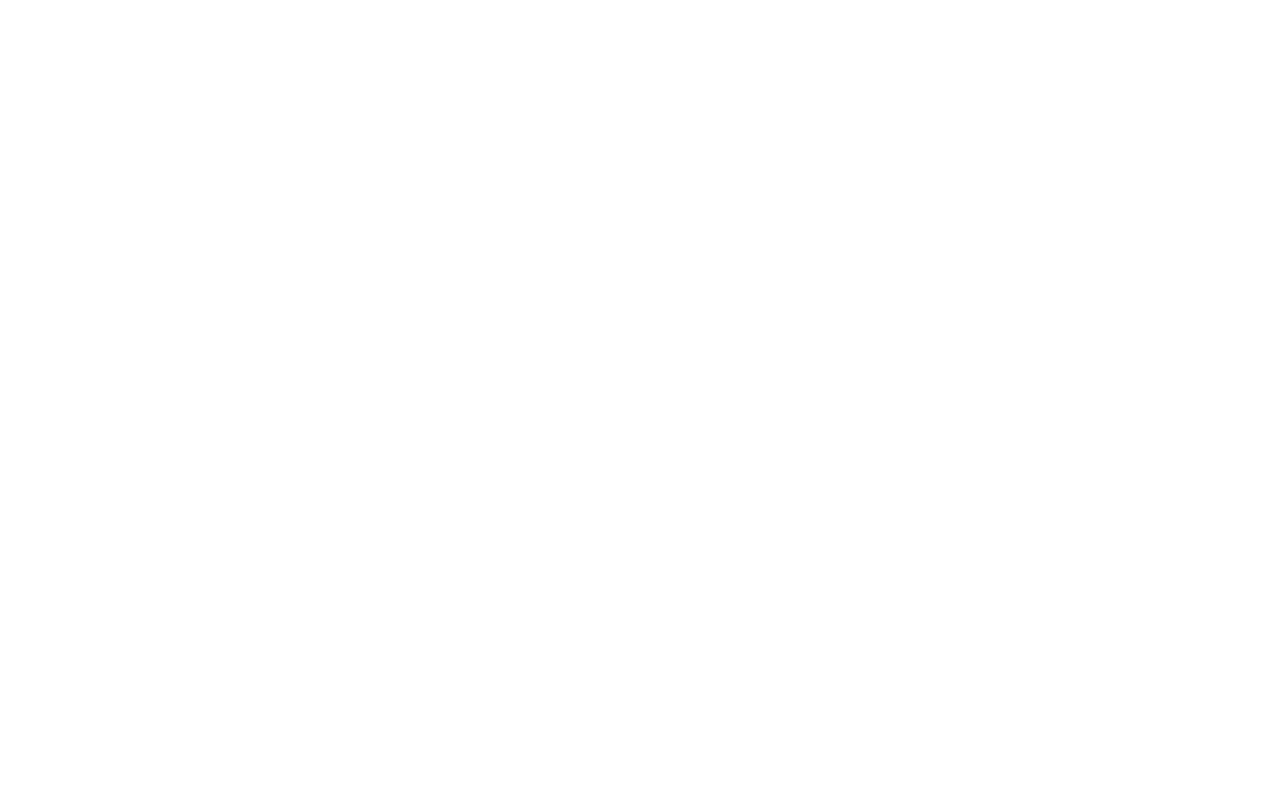
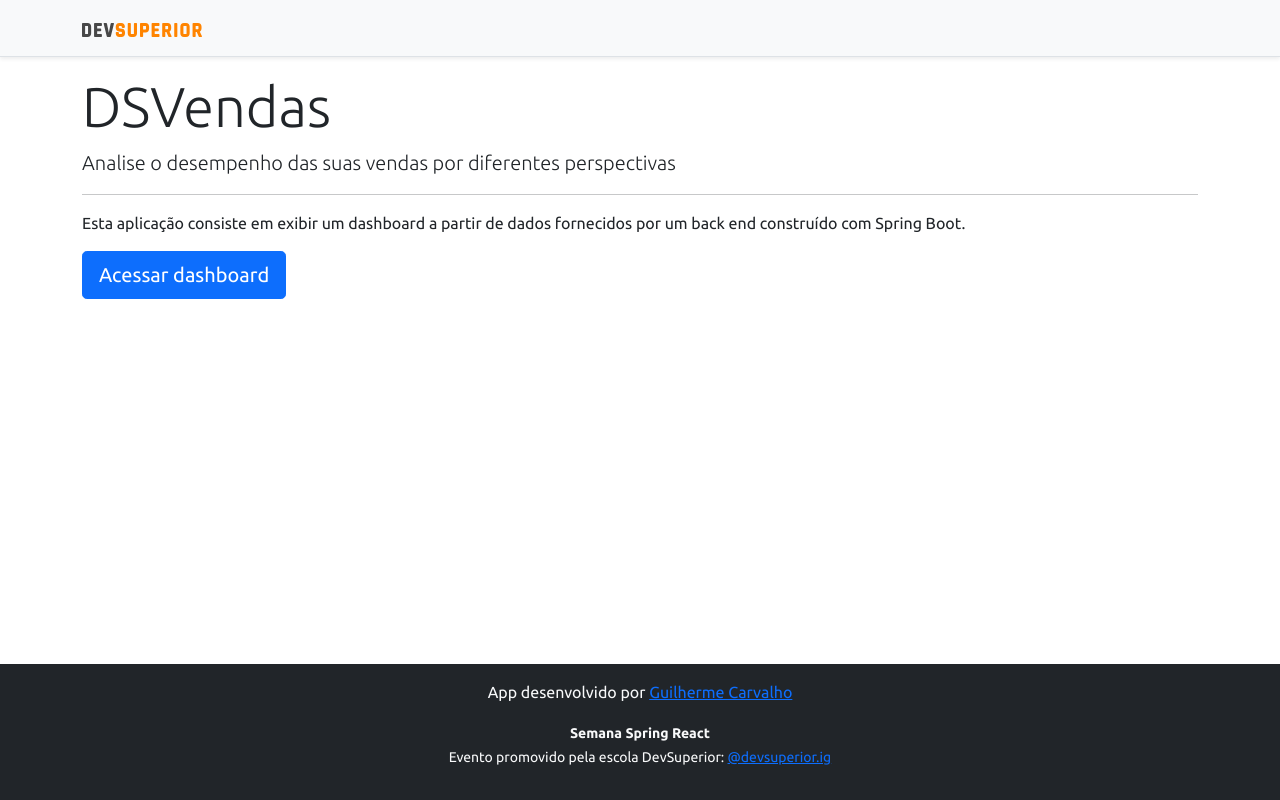
Before and after one commit to guilhermercarvalho/semana-spring-react, a React (Create React App) app in the folder ws-devsuperior/projeto-sds3/frontend/: page / in a window 1280 px wide. Built offline with nearby package versions, Linux system fonts and the light colour scheme.

Commit message:
Home, navigation

```diff
--- a/ws-devsuperior/projeto-sds3/frontend/src/components/Navbar/Navbar.tsx
+++ b/ws-devsuperior/projeto-sds3/frontend/src/components/Navbar/Navbar.tsx
@@ -1,11 +1,14 @@
 import ImgDsDark from "assets/img/ds-dark.svg";
+import { Link } from "react-router-dom";
 
 function Navabar() {
   return (
     <div className="d-flex flex-column flex-md-row align-items-center p-3 px-md-4 mb-3 bg-light border-bottom shadow-sm">
       <div className="container">
         <nav className="my-2 my-md-0 mr-md-3">
-          <img src={ImgDsDark} alt="DevSuperior" width="120" />
+          <Link to="/">
+            <img src={ImgDsDark} alt="DevSuperior" width="120" />
+          </Link>
         </nav>
       </div>
     </div>
--- a/ws-devsuperior/projeto-sds3/frontend/src/pages/Home/Home.tsx
+++ b/ws-devsuperior/projeto-sds3/frontend/src/pages/Home/Home.tsx
@@ -1,5 +1,29 @@
+import { Footer, Navbar } from "components";
+import { Link } from "react-router-dom";
+
 function Home() {
-  return <div></div>;
+  return (
+    <>
+      <Navbar />
+      <div className="container">
+        <div className="jumbotron">
+          <h1 className="display-4">DSVendas</h1>
+          <p className="lead">
+            Analise o desempenho das suas vendas por diferentes perspectivas
+          </p>
+          <hr />
+          <p>
+            Esta aplicação consiste em exibir um dashboard a partir de dados
+            fornecidos por um back end construído com Spring Boot.
+          </p>
+          <Link className="btn btn-primary btn-lg" to="/dashboard">
+            Acessar dashboard
+          </Link>
+        </div>
+      </div>
+      <Footer />
+    </>
+  );
 }
 
 export default Home;
```
